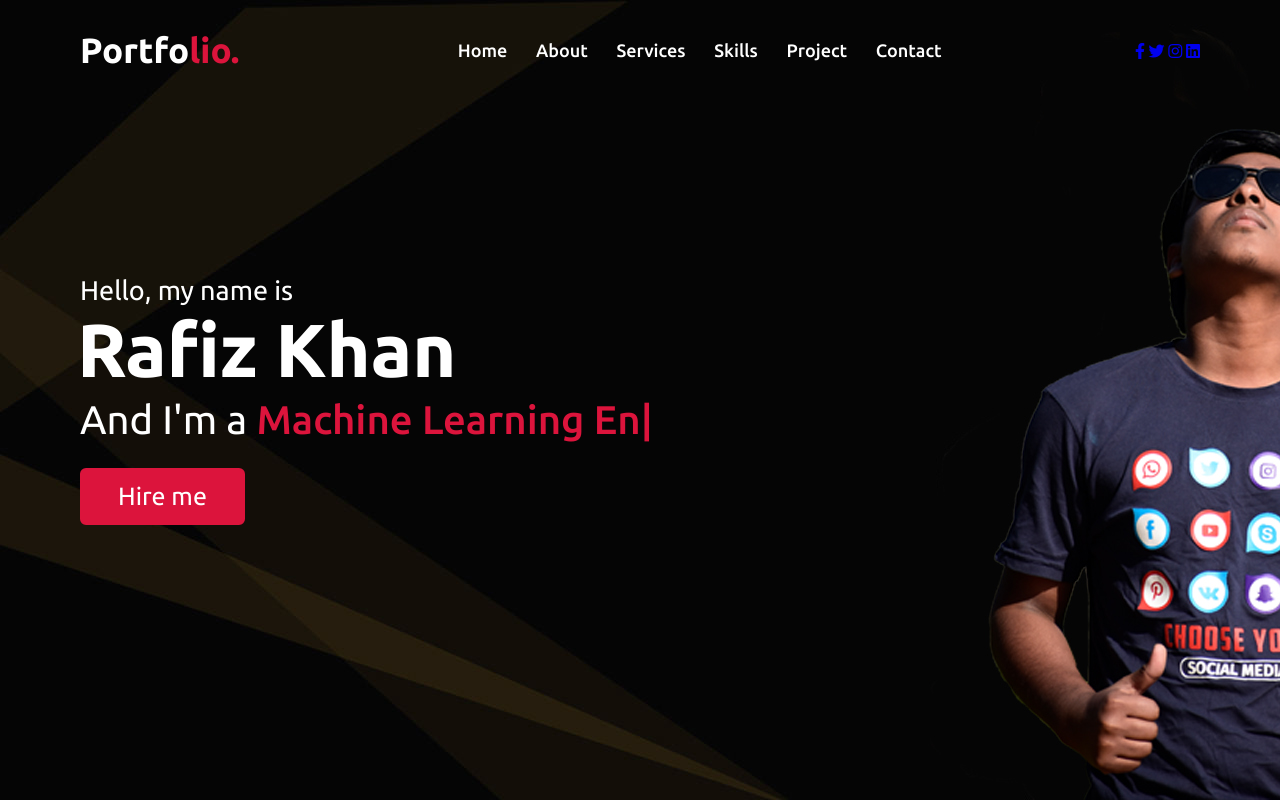
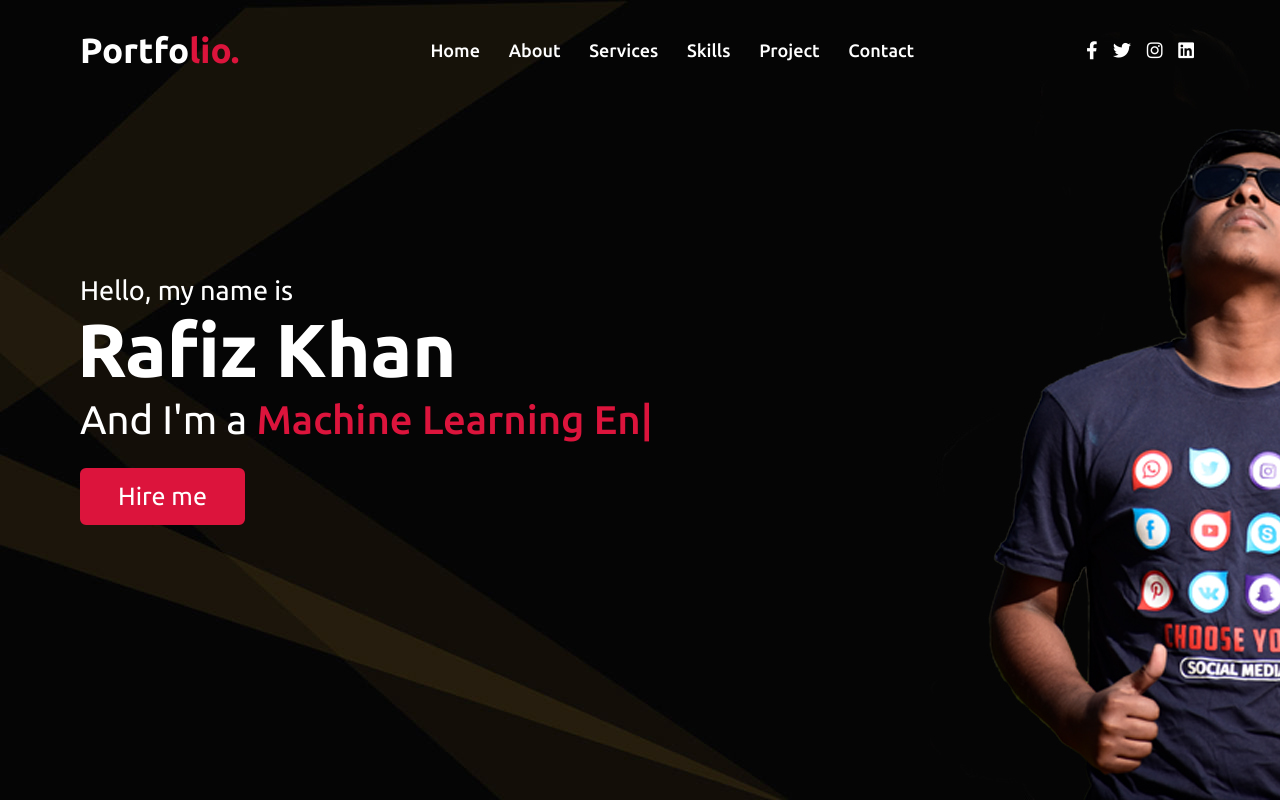
Before and after one commit to RafizKhan31/rafizkhan, a plain HTML site: page index.html in a window 1280 px wide. Shown: the top 801 px of the page. Drawn offline with nearby package versions, Linux system fonts and the light colour scheme.

Commit message:
Update style.css

```diff
--- a/style.css
+++ b/style.css
@@ -124,6 +124,14 @@ section .title::after{
 }
 .navbar.sticky .menu li a:hover{
     color: #fff;
+}
+.navbar .media-icons a{
+  color: #FFF;
+  font-size: 18px;
+  margin: 0 6px;
+}
+nav.sticky .media-icons a{
+  color: #000;
 }
 
 /* menu btn styling */
```
